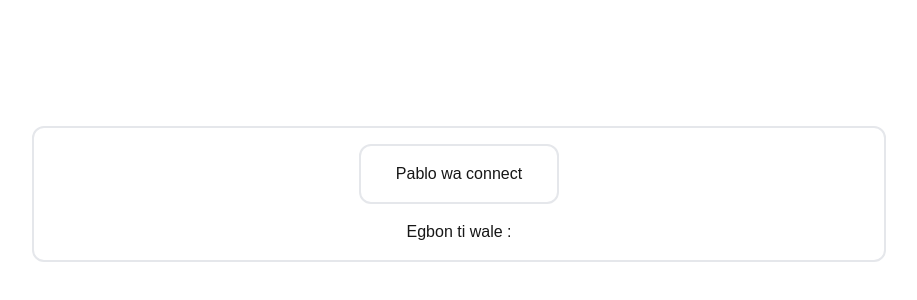
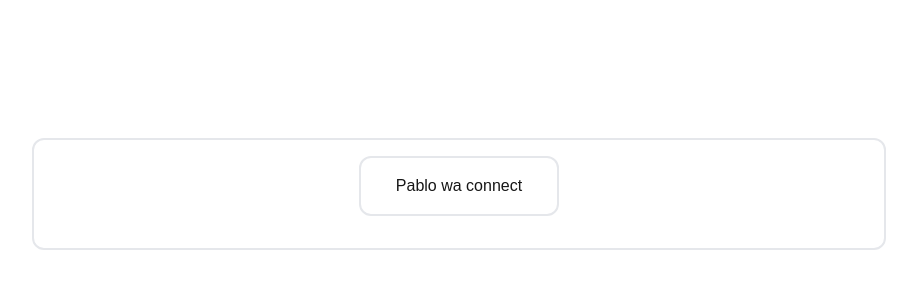
Before and after one commit to shegspear/quiz-app-week-8, a Next.js app: page /wallet in a window 1280 px wide. Shown: the part 206-506 px from the top of the page, without its empty margins (181-1098 px from the left). Built offline with nearby package versions, Linux system fonts and the light colour scheme.

Commit message:
fixed deployment error 2

```diff
--- a/app/page.tsx
+++ b/app/page.tsx
@@ -64,7 +64,7 @@ export default function Home() {
         }
     });
 
-    // setData(prev => {prev.forEach((cur) => {})})
+    setData(arr)
 
     if(selectedOpt === correctAnswer) {
       setScore((prev) => prev + 1)
--- a/app/wallet/page.tsx
+++ b/app/wallet/page.tsx
@@ -1,10 +1,10 @@
 "use client";
 
-import React, { useEffect, useState } from 'react';
+// import React, { useEffect, useState } from 'react';
 // import {whenConnect} from "../../utils/omnitools";
 
 const Wallet = () => {
-  const [acc, setAcc] = useState("");
+  // const [acc, setAcc] = useState("");
 
   // const connectMe = async () => {
   //   if (typeof window.ethereum !== "undefined") {
@@ -46,9 +46,9 @@ const Wallet = () => {
                 Pablo wa connect
             </button>
 
-            <p>
+            {/* <p>
                Egbon ti wale :{acc}
-            </p>
+            </p> */}
        </div>
     </div>
   )
--- a/hooks/useConnection.ts
+++ b/hooks/useConnection.ts
@@ -53,7 +53,7 @@ export function useConnection() {
         }
     }
 
-    const logAccounts = (accounts) => {
+    const logAccounts = (accounts:any) => {
         console.log("account change event clean up ", accounts);
     };
 
```
